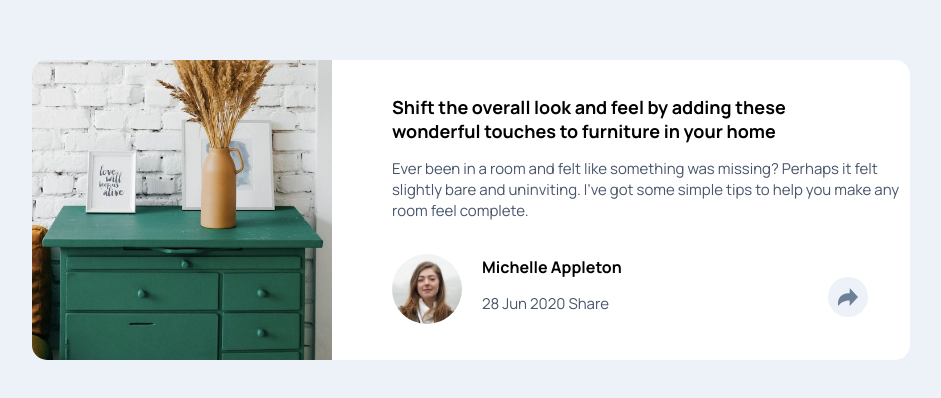
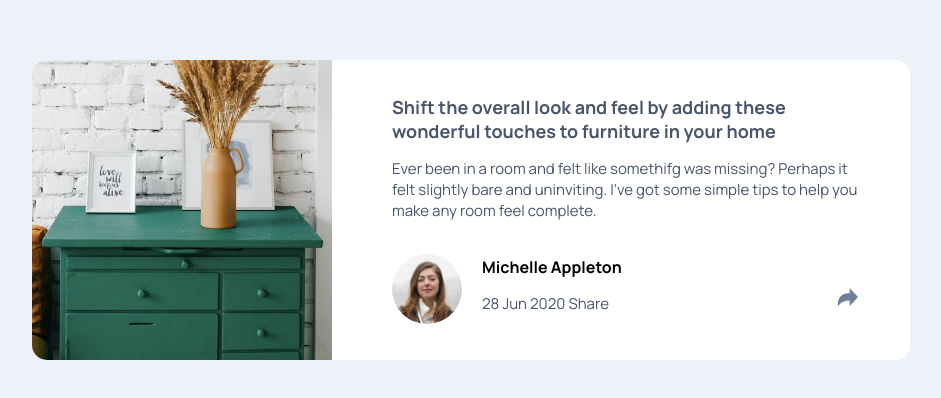
Before and after one commit to yazid78/Article-preview-component, a plain HTML site: page index.html in a window 1280 px wide. Shown: the part 190-588 px from the top of the page, without its empty margins (130-1071 px from the left). Drawn offline with Linux system fonts and the light colour scheme.

Commit message:
correction couleur

```diff
--- a/index.html
+++ b/index.html
@@ -19,7 +19,7 @@
       <div class="cardText">
         <h1>Shift the overall look and feel by adding these wonderful touches to furniture in your home</h1>
         <p>
-          Ever been in a room and felt like something was missing? Perhaps it felt slightly bare and uninviting. I’ve
+          Ever been in a room and felt like somethifg was missing? Perhaps it felt slightly bare and uninviting. I’ve
           got some simple tips to help you make any room feel complete.
         </p>
         <div class="containerMichelle">
--- a/style.css
+++ b/style.css
@@ -45,10 +45,11 @@ body {
 .cardText h1 {
   font-size: 18px;
   width: 70%;
+  color: var(--very-dark-grayish-blue);
 }
 .cardText p {
   font-size: 15px;
-  width: 90%;
+  width: 80%;
   color: var(--very-dark-grayish-blue);
 }
 .containerMichelle {
@@ -71,7 +72,7 @@ body {
 .profilMichelle .shareIcone {
   height: 40px;
   border-radius: 100px;
-  background-color: var(--light-grayish-blue);
+  color: var(--light-grayish-blue);
   width: 100%;
   max-width: 40px;
   display: flex;
```
